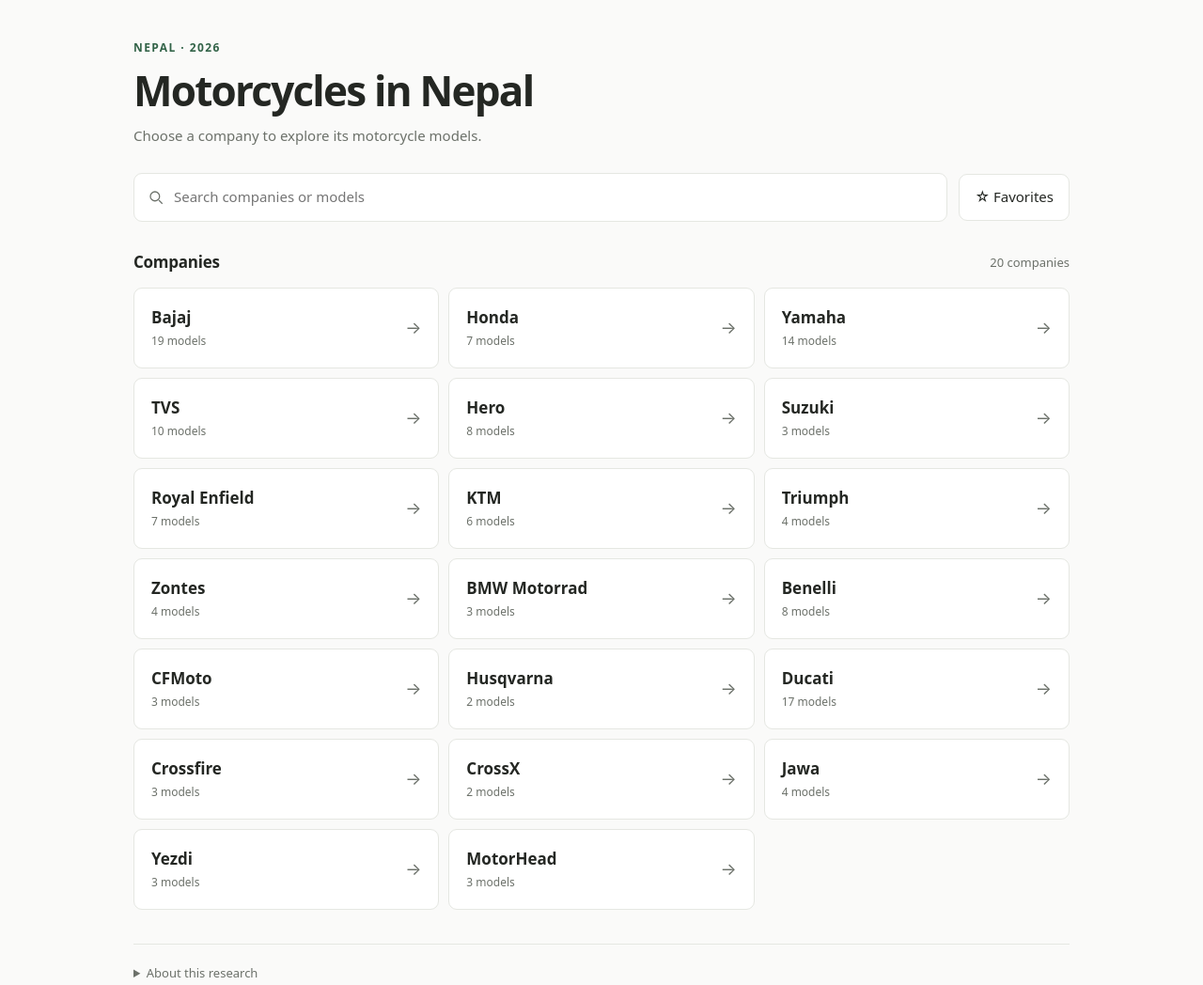
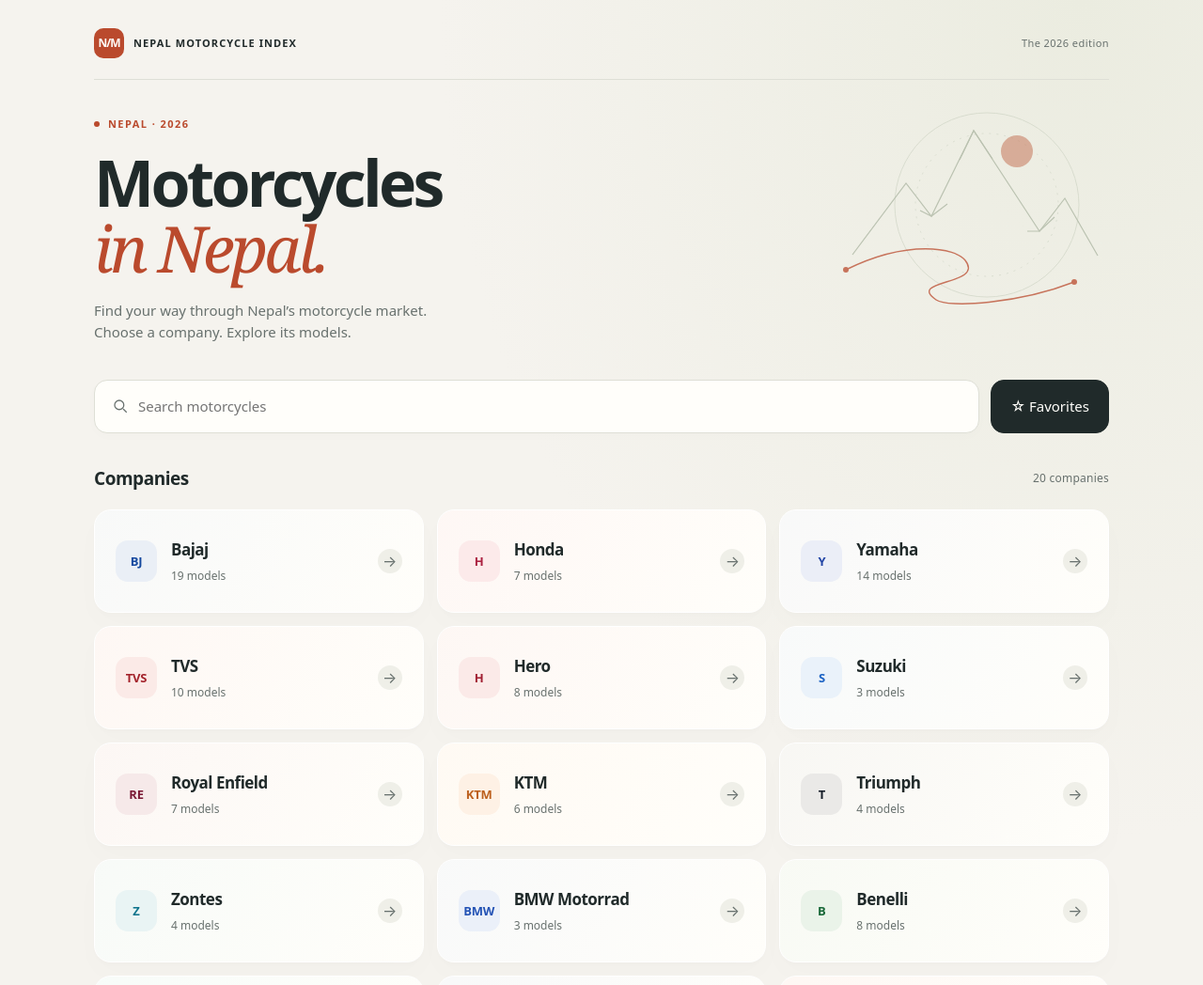
Before and after one commit to ibeshkhadka/nepal-motorcycle-market-2026, a website: page src/index.html in a window 1280 px wide. Shown: the top 1048 px of the page at 94% size. Drawn offline with Linux system fonts and the light colour scheme.

Commit message:
Refine motorcycle index with warm editorial design

```diff
--- a/src/index.html
+++ b/src/index.html
@@ -6,40 +6,45 @@
 <title>Motorcycles in Nepal · 2026</title>
 <meta name="description" content="Explore Nepal motorcycle companies and models, save favorites and open official Nepal websites." />
 <style>
-:root{--bg:#fafaf9;--panel:#fff;--text:#242723;--muted:#6c716a;--line:#e5e7e2;--accent:#326348}
+:root{--bg:#f5f3ee;--panel:#fffefa;--text:#202a2a;--muted:#68716e;--line:#dedfd6;--accent:#ba4a2d}
 *{box-sizing:border-box} [hidden]{display:none!important}
-body{margin:0;background:var(--bg);color:var(--text);font:15px/1.55 ui-sans-serif,system-ui,-apple-system,BlinkMacSystemFont,"Segoe UI",sans-serif}
+body{margin:0;background:radial-gradient(ellipse at 90% 0%,#ebece0 0,transparent 42%),var(--bg);color:var(--text);font:15px/1.55 ui-sans-serif,system-ui,-apple-system,BlinkMacSystemFont,"Segoe UI",sans-serif}
 a{color:inherit}button,input,select{font:inherit}button,a,input,select,summary{-webkit-tap-highlight-color:transparent}
 button:focus-visible,a:focus-visible,input:focus-visible,select:focus-visible,summary:focus-visible{outline:2px solid var(--accent);outline-offset:4px}
-.shell{max-width:1060px;margin:auto;padding:42px 32px 24px}
+.shell{max-width:1160px;margin:auto;padding:30px 40px 28px}
 .breadcrumb{display:flex;gap:12px;font-size:14px;color:var(--muted);margin-bottom:24px}.breadcrumb a{text-decoration:none}.breadcrumb a:hover{text-decoration:underline}
-.hero{margin-bottom:28px}.kicker{color:var(--accent);font-size:12px;letter-spacing:.12em;font-weight:650;text-transform:uppercase}
-h1{font-size:clamp(30px,5vw,44px);line-height:1.15;letter-spacing:-.04em;font-weight:650;margin:10px 0 12px}.hero p{color:var(--muted);margin:0;max-width:680px}
-.toolbar-inner{display:flex;gap:12px;align-items:center}.search{flex:1;display:flex;align-items:center;gap:10px;border:1px solid var(--line);border-radius:9px;background:var(--panel);padding:0 14px;color:var(--muted)}.search svg{width:18px;height:18px;flex-shrink:0}.search input{padding:13px 0;width:100%;min-width:0;border:0;outline:0;background:transparent;color:var(--text)}.search:focus-within{border-color:var(--accent);outline:2px solid color-mix(in srgb,var(--accent) 15%,transparent)}
-.filter{border:1px solid var(--line);background:var(--panel);color:var(--text);padding:12px 16px;border-radius:9px;cursor:pointer;white-space:nowrap}.filter:hover{border-color:#a8b6ab}.filter[aria-pressed="true"]{border-color:var(--accent);background:#edf3ee;color:var(--accent)}
-.section-head{display:flex;align-items:center;justify-content:space-between;gap:16px;margin:30px 0 14px}.section-head h2{margin:0;font-size:17px;font-weight:650;letter-spacing:-.015em}.count{color:var(--muted);font-size:13px}
-.brand-grid{display:grid;grid-template-columns:repeat(3,minmax(0,1fr));gap:10px}.brand-card{display:flex;align-items:center;justify-content:space-between;gap:12px;background:var(--panel);border:1px solid var(--line);border-radius:9px;padding:18px;text-decoration:none;transition:background .15s,border-color .15s}.brand-card:hover{background:#f2f5f0;border-color:#b6c5b7}.brand-name{font-size:17px;font-weight:600}.brand-meta{font-size:12px;color:var(--muted);margin-top:3px}.brand-arrow{font-size:18px;color:var(--muted)}
-.brands{display:grid;gap:30px}.brand-section{min-width:0}.brand-header h3{margin:0 0 16px;font-size:21px;font-weight:600}.company-name-link{text-decoration:none}.company-name-link:hover{text-decoration:underline}.family-grid{display:grid;grid-template-columns:repeat(2,minmax(0,1fr));gap:28px 36px}.family{min-width:0}.family h4{font-size:14px;font-weight:650;color:var(--muted);margin:0 0 8px}.models{display:grid}.model-item{display:flex;align-items:stretch;border-top:1px solid var(--line);min-width:0}.model{display:flex;align-items:center;gap:12px;flex:1;min-width:0;padding:13px 4px;text-decoration:none;font-size:15px}.model:hover{color:var(--accent)}.model-name{display:block;font-weight:550}.model-label{display:block;color:var(--muted);font-size:12px;margin-top:2px}.external{margin-left:auto;color:var(--muted);font-size:14px}.model-item:hover{background:#f2f5f0}span.model{color:var(--muted)}
+.hero{position:relative;isolation:isolate;padding:38px 0 34px;margin-bottom:4px}.kicker{display:flex;align-items:center;gap:9px;color:var(--accent);font-size:11px;letter-spacing:.13em;font-weight:700;text-transform:uppercase}.kicker:before{content:"";width:6px;height:6px;background:currentColor;border-radius:50%}
+h1{font-size:clamp(40px,6vw,68px);line-height:1.03;letter-spacing:-.055em;font-weight:600;margin:19px 0 20px;max-width:760px}h1 em{display:block;font-family:Georgia,"Times New Roman",serif;font-weight:400;letter-spacing:-.055em;color:var(--accent)}.hero p{color:var(--muted);margin:0;max-width:680px}
+.toolbar-inner{display:flex;gap:12px;align-items:center}.search{flex:1;display:flex;align-items:center;gap:10px;border:1px solid var(--line);border-radius:14px;background:var(--panel);padding:0 18px;box-shadow:0 3px 12px #202a2a04;color:var(--muted)}.search svg{width:18px;height:18px;flex-shrink:0}.search input{padding:16px 0;width:100%;min-width:0;border:0;outline:0;background:transparent;color:var(--text)}.search:focus-within{border-color:var(--accent);outline:2px solid color-mix(in srgb,var(--accent) 15%,transparent)}
+.filter{border:1px solid var(--text);background:var(--text);color:var(--panel);padding:16px 20px;border-radius:14px;cursor:pointer;white-space:nowrap}.filter:hover{background:#384644;border-color:#384644}.filter[aria-pressed="true"]{border-color:var(--accent);background:var(--accent);color:var(--panel)}
+.section-head{display:flex;align-items:center;justify-content:space-between;gap:16px;margin:34px 0 18px}.section-head h2{margin:0;font-size:19px;font-weight:600;letter-spacing:-.025em}.count{color:var(--muted);font-size:13px}
+.brand-grid{display:grid;grid-template-columns:repeat(3,minmax(0,1fr));gap:14px}.brand-card{display:flex;align-items:center;gap:15px;min-height:110px;background:linear-gradient(120deg,color-mix(in srgb,var(--brand) 3%,var(--panel)),var(--panel));border:1px solid #fff;border-radius:18px;padding:22px;text-decoration:none;box-shadow:0 3px 5px #202a2a03,0 12px 32px #202a2a04;transition:transform .2s,box-shadow .2s,border-color .2s}.brand-card:hover{transform:translateY(-3px);border-color:color-mix(in srgb,var(--brand) 25%,white);box-shadow:0 8px 28px #202a2a0b}.brand-icon{width:44px;height:44px;flex-shrink:0;display:grid;place-items:center;border-radius:13px;background:color-mix(in srgb,var(--brand) 9%,#fffefa);color:color-mix(in srgb,var(--brand) 72%,#202a2a);font-size:13px;font-weight:750;letter-spacing:-.02em}.brand-name{font-size:17px;font-weight:600;letter-spacing:-.03em}.brand-meta{font-size:12px;color:var(--muted);margin-top:5px}.brand-arrow{display:grid;place-items:center;width:26px;height:26px;border-radius:50%;font-size:16px;color:var(--muted);margin-left:auto;flex-shrink:0;background:#efefe8}.brand-card:hover .brand-arrow{background:var(--text);color:var(--panel)}
+.brands{display:grid;gap:30px}.brand-section{min-width:0}.brand-header h3{margin:0 0 16px;font-size:21px;font-weight:600}.company-name-link{text-decoration:none}.company-name-link:hover{text-decoration:underline}.family-grid{display:grid;grid-template-columns:repeat(2,minmax(0,1fr));gap:18px}.family{min-width:0;background:var(--panel);border:1px solid #fff;border-radius:18px;padding:22px;box-shadow:0 5px 24px #202a2a04}.family h4{display:flex;align-items:center;gap:8px;font-size:14px;font-weight:600;color:var(--text);margin:0 0 14px}.family h4:before{content:"";width:5px;height:5px;background:var(--accent);border-radius:50%}.models{display:grid}.model-item{display:flex;align-items:stretch;border-top:1px solid #edede5;min-width:0}.model{display:flex;align-items:center;gap:12px;flex:1;min-width:0;padding:13px 4px;text-decoration:none;font-size:15px}.model:hover{color:var(--accent)}.model-name{display:block;font-weight:550}.model-label{display:block;color:var(--muted);font-size:12px;margin-top:2px}.external{margin-left:auto;color:var(--muted);font-size:14px}.model-item:hover{background:#f5f3eb}span.model{color:var(--muted)}
 .favorite-toggle{flex-shrink:0;width:44px;min-height:48px;border:0;background:transparent;color:#818a80;cursor:pointer;font-size:24px;line-height:1}.favorite-toggle:hover{color:var(--accent)}.favorite-toggle[aria-pressed="true"]{color:var(--accent)}.favorite-toggle:disabled{opacity:.5;cursor:wait}
 .empty{display:none;padding:36px 0;color:var(--muted);text-align:center}.favorite-status{min-height:0;font-size:13px;color:var(--muted);margin:12px 0 0}.favorite-status:empty{display:none}.highlight{outline:2px solid var(--accent);outline-offset:3px}
-.footer{margin-top:36px;padding-top:20px;border-top:1px solid var(--line);color:var(--muted);font-size:13px}.research-details{margin-top:22px;color:var(--muted);font-size:13px}.footer .research-details{margin:0}summary{cursor:pointer;width:fit-content;max-width:100%;color:var(--muted)}summary:hover{color:var(--text)}details[open]>summary{margin-bottom:14px}.research-details p{margin:10px 0;max-width:760px}.research-details a{color:var(--accent);text-underline-offset:3px}.research-controls{display:flex;gap:16px;align-items:center;flex-wrap:wrap;margin-top:16px}select{background:var(--panel);color:var(--text);border:1px solid var(--line);border-radius:6px;padding:7px;max-width:100%}.text-button{background:none;border:0;padding:0;color:var(--accent);cursor:pointer;text-decoration:underline;text-underline-offset:3px}.source-list{list-style:none;padding:0;margin:16px 0 0;display:grid;gap:12px}.source-list li{max-width:760px}.source-list strong{font-weight:600;color:var(--text)}
-@media(max-width:700px){.shell{padding:28px 20px 20px}.brand-grid{grid-template-columns:repeat(2,minmax(0,1fr))}.family-grid{grid-template-columns:1fr;gap:24px}.toolbar-inner{gap:8px}.filter{padding:12px}.brand-card{padding:15px}.hero p{font-size:14px}.search input{font-size:14px}.section-head{margin-top:26px}}
-@media(max-width:360px){.shell{padding-left:14px;padding-right:14px}.brand-grid{grid-template-columns:1fr}.toolbar-inner{flex-wrap:wrap}.search{flex-basis:100%}}
-@media print{.toolbar,.favorite-toggle,.footer{display:none!important}.shell{padding:0;max-width:none}.family{break-inside:avoid}.brand-card{break-inside:avoid}}
-@media(prefers-reduced-motion:reduce){*{transition:none!important}}
+.footer{margin-top:40px;padding-top:20px;border-top:1px solid var(--line);color:var(--muted);font-size:13px}.research-details{margin-top:22px;color:var(--muted);font-size:13px}.footer .research-details{margin:0}summary{cursor:pointer;width:fit-content;max-width:100%;color:var(--muted)}summary:hover{color:var(--text)}details[open]>summary{margin-bottom:14px}.research-details p{margin:10px 0;max-width:760px}.research-details a{color:var(--accent);text-underline-offset:3px}.research-controls{display:flex;gap:16px;align-items:center;flex-wrap:wrap;margin-top:16px}select{background:var(--panel);color:var(--text);border:1px solid var(--line);border-radius:6px;padding:7px;max-width:100%}.text-button{background:none;border:0;padding:0;color:var(--accent);cursor:pointer;text-decoration:underline;text-underline-offset:3px}.source-list{list-style:none;padding:0;margin:16px 0 0;display:grid;gap:12px}.source-list li{max-width:760px}.source-list strong{font-weight:600;color:var(--text)}
+
+.masthead{display:flex;align-items:center;justify-content:space-between;border-bottom:1px solid var(--line);padding-bottom:22px;margin-bottom:0;color:var(--text)}.site-identity{display:flex;align-items:center;gap:10px;font-size:11px;font-weight:700;letter-spacing:.1em;text-transform:uppercase}.site-mark{display:grid;place-items:center;width:32px;height:32px;border-radius:10px;background:var(--accent);color:#fffefa;letter-spacing:-.08em;font-size:12px}.edition{font-size:11px;color:var(--muted);letter-spacing:.04em}.hero-art{position:absolute;right:4px;top:18px;width:300px;height:240px;z-index:-1;opacity:.75;pointer-events:none}.hero p{position:relative;font-size:15px;max-width:610px}.breadcrumb{margin:24px 0 0}.company-page .hero{padding-top:30px}.company-page h1{font-family:Georgia,"Times New Roman",serif;font-size:clamp(42px,6vw,68px);font-weight:400;letter-spacing:-.045em}.company-page .hero-art{opacity:.25}.research-details summary{font-size:12px}.footer summary{font-size:13px}.count{font-size:12px;letter-spacing:.02em}
+@media(max-width:1000px){.brand-card{padding:18px;gap:12px}.brand-icon{width:38px;height:38px;border-radius:11px}.brand-name{font-size:16px}.hero-art{width:240px;opacity:.45}.brand-grid{grid-template-columns:repeat(3,minmax(0,1fr))}}
+@media(max-width:760px){.shell{padding:22px 22px 24px}.hero{padding:30px 0}.hero-art{right:0;top:26px;width:145px;height:145px;opacity:.17}.company-page .hero-art{display:none}.brand-grid{grid-template-columns:repeat(2,minmax(0,1fr));gap:10px}.brand-card{min-height:115px;flex-wrap:wrap;gap:0;padding:17px;position:relative}.brand-icon{width:30px;height:30px;border-radius:9px;font-size:10px;margin-bottom:12px}.brand-copy{width:100%}.brand-arrow{position:absolute;top:19px;right:16px;width:23px;height:23px}.brand-name{font-size:16px}.brand-meta{margin-top:3px}.family-grid{grid-template-columns:1fr;gap:16px}.family{padding:18px}.toolbar-inner{gap:8px}.filter{padding:16px 14px}.search{padding:0 13px}.search input{font-size:14px}.section-head{margin-top:28px}.edition{font-size:10px}.site-identity{font-size:10px}.hero p{font-size:14px}.breadcrumb{font-size:13px}.masthead{padding-bottom:18px}}
+@media(max-width:360px){.shell{padding-left:16px;padding-right:16px}.toolbar-inner{flex-wrap:wrap}.search{flex-basis:100%}.edition{display:none}}
+@media print{.toolbar,.favorite-toggle,.footer,.hero-art{display:none!important}.shell{padding:0;max-width:none}.family{break-inside:avoid;box-shadow:none}.brand-card{break-inside:avoid;box-shadow:none}}
+@media(prefers-reduced-motion:reduce){*{transition:none!important}.brand-card:hover{transform:none}}
 </style>
 </head>
 <body>
 <div class="shell">
+  <div class="masthead"><div class="site-identity"><span class="site-mark" aria-hidden="true">N/M</span><span>Nepal Motorcycle Index</span></div><span class="edition">The 2026 edition</span></div>
   <nav id="breadcrumb" class="breadcrumb" aria-label="Breadcrumb" hidden><a href="/">All companies</a><span aria-hidden="true"> / </span><span id="breadcrumbBrand" aria-current="page"></span></nav>
   <header class="hero" id="pageHero">
     <div class="kicker">Nepal · 2026</div>
-    <h1>Motorcycles in Nepal</h1>
-    <p>Choose a company to explore its motorcycle models.</p>
+    <h1>Motorcycles<em>in Nepal.</em></h1>
+    <p>Find your way through Nepal’s motorcycle market.<br>Choose a company. Explore its models.</p>
+    <svg class="hero-art" viewBox="0 0 300 240" fill="none" aria-hidden="true"><circle cx="174" cy="115" r="98" stroke="#d1d6c7"/><circle cx="174" cy="115" r="76" stroke="#d1d6c7" stroke-dasharray="2 6"/><circle cx="206" cy="58" r="17" fill="#c16849" opacity=".65"/><path d="m31 168 57-76 27 35 45-91 70 107 27-35 35 61" stroke="#aab4a0" stroke-width="1.2"/><path d="m103 121 12 6 17-13m13-47 15-31 20 30m37 77 13 0 16-15" stroke="#aab4a0" stroke-width="1.2"/><path d="M24 184c67-33 117-23 127-10 21 27-63 20-31 42 13 9 88 4 147-19" stroke="#ba4a2d" stroke-width="1.4" stroke-linecap="round"/><circle cx="24" cy="184" r="3" fill="#ba4a2d"/><circle cx="267" cy="197" r="3" fill="#ba4a2d"/></svg>
   </header>
   <div class="toolbar">
     <div class="toolbar-inner">
-      <label class="search"><svg viewBox="0 0 24 24" fill="none" stroke="currentColor" stroke-width="1.7" aria-hidden="true"><circle cx="10.5" cy="10.5" r="6.5"/><path d="m16 16 5 5"/></svg><input id="searchInput" type="search" placeholder="Search companies or models" autocomplete="off" aria-label="Search companies or motorcycle models" /></label>
+      <label class="search"><svg viewBox="0 0 24 24" fill="none" stroke="currentColor" stroke-width="1.7" aria-hidden="true"><circle cx="10.5" cy="10.5" r="6.5"/><path d="m16 16 5 5"/></svg><input id="searchInput" type="search" placeholder="Search motorcycles" autocomplete="off" aria-label="Search companies or motorcycle models" /></label>
       <div id="filters"></div>
     </div>
   </div>
@@ -96,6 +101,7 @@
 const routeSlug=location.pathname.replace(/\/$/,'').split('/')[2];
 const pageBrand=location.pathname.startsWith('/brands/')?DATA.find(b=>slug(b.brand)===routeSlug):null;
 const companyPath=b=>'/brands/'+slug(b.brand);
+const brandMark=name=>({'Bajaj':'BJ','Honda':'H','Yamaha':'Y','TVS':'TVS','Hero':'H','Suzuki':'S','Royal Enfield':'RE','KTM':'KTM','Triumph':'T','Zontes':'Z','BMW Motorrad':'BMW','Benelli':'B','CFMoto':'CF','Husqvarna':'HQ','Ducati':'D','Crossfire':'CF','CrossX':'CX','Jawa':'J','Yezdi':'YZ','MotorHead':'MH'}[name]||name.slice(0,2));
 const modelCount=b=>Object.values(b.families).reduce((n,a)=>n+a.length,0);
 
 function renderFilters(){
@@ -132,7 +138,7 @@
   $('#visibleCount').textContent=list.length+' companies';
   $('#empty').style.display=list.length?'none':'block';
   $('#empty').textContent=onlyFavorites?(favorites.size?'No saved bikes match your search.':(pageBrand?'No favorites yet. Switch off Favorites, then tap ☆ beside a model.':'No favorites yet. Switch off Favorites, open a company and tap ☆ beside a model.')):'No results. Try a different name.';
-  $('#brandGrid').innerHTML=list.map(b=>`<a class="brand-card" href="${companyPath(b)}"><div><div class="brand-name">${esc(b.brand)}</div><div class="brand-meta">${Object.values(b.visibleFamilies).flat().length} models</div></div><span class="brand-arrow" aria-hidden="true">→</span></a>`).join('');
+  $('#brandGrid').innerHTML=list.map(b=>`<a class="brand-card" href="${companyPath(b)}" style="--brand:${b.color}"><span class="brand-icon" aria-hidden="true">${esc(brandMark(b.brand))}</span><div class="brand-copy"><div class="brand-name">${esc(b.brand)}</div><div class="brand-meta">${Object.values(b.visibleFamilies).flat().length} models</div></div><span class="brand-arrow" aria-hidden="true">→</span></a>`).join('');
   $('#brands').innerHTML=(showModels?list:[]).map(b=>`<section class="brand-section" id="${slug(b.brand)}" aria-label="${esc(b.brand)} models">
     ${pageBrand?'':`<header class="brand-header"><h3><a class="company-name-link" href="${companyPath(b)}">${esc(b.brand)}</a></h3></header>`}
     <div class="family-grid">${Object.entries(b.visibleFamilies).map(([family,models])=>`<article class="family"><h4>${esc(family)}</h4><div class="models">${models.map(m=>modelLink(b,family,m)).join('')}</div></article>`).join('')}</div>
@@ -182,13 +188,14 @@
 $('#evidenceScope').onchange=e=>{evidenceScope=e.target.value;render()};
 $('#searchInput').addEventListener('input',render);
 if(pageBrand){
+ document.body.classList.add('company-page');
  document.title=pageBrand.brand+' motorcycles | Nepal Motorcycle Market 2026';
  $('#breadcrumb').hidden=false;$('#breadcrumbBrand').textContent=pageBrand.brand;
  $('#pageHero h1').textContent=pageBrand.brand;
  $('#pageHero .kicker').textContent='Motorcycles in Nepal';
  $('#pageHero p').textContent='Open a model’s official Nepal page. Tap ☆ to save a favorite.';
 
- $('#searchInput').placeholder='Search '+pageBrand.brand+' models or families';$('#searchInput').setAttribute('aria-label','Search '+pageBrand.brand+' models or families');
+ $('#searchInput').placeholder='Search models';$('#searchInput').setAttribute('aria-label','Search '+pageBrand.brand+' models or families');
 }
 
 renderFilters(); render();loadFavorites();
```
